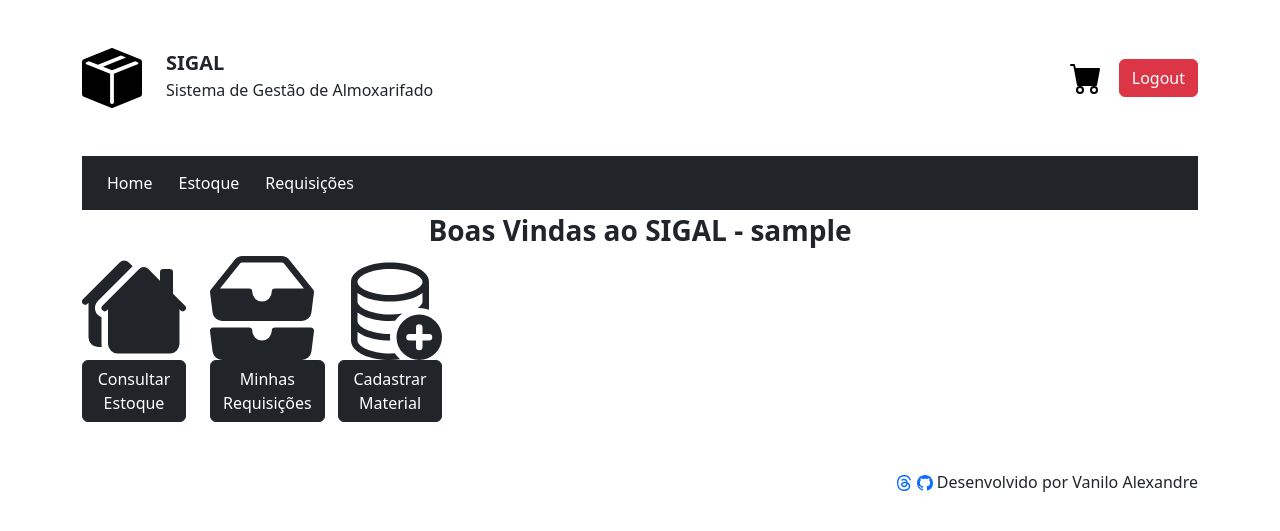
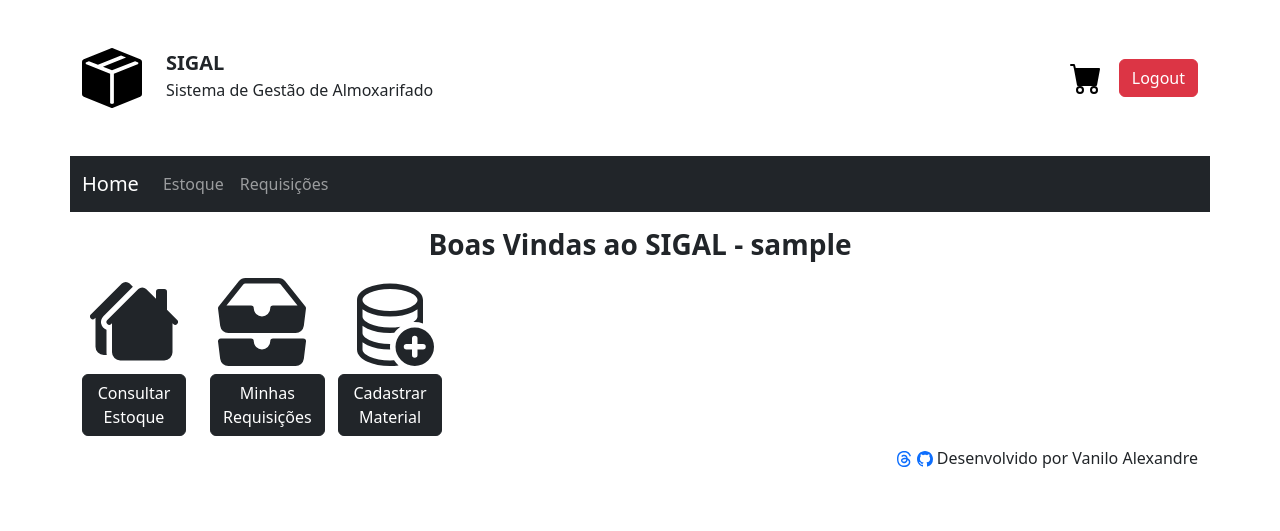
Before and after one commit to Maygriev/SIGAL, a Django app: page / in a window 1280 px wide. Shown: the top 531 px of the page. Run offline with Django 5.2, Linux system fonts and the light colour scheme; the visitor is signed in with stand-in values (Sample User, id 1); some libraries are stand-ins or nearby versions.

Commit message:
Atualizando o Navbar e adicionando uma visão mais detalhada das requisições.

```diff
--- a/apps/carrinho/views.py
+++ b/apps/carrinho/views.py
@@ -10,7 +10,7 @@ def addCarrinho(request, itemID):
         messages.error(request, 'Usuário não logado')
         return redirect('login')
 
-    material = Material.objects.get(id=itemID)
+    material = get_object_or_404(Material, id=itemID)
 
     itemCarrinho = Carrinho.objects.filter(user=request.user, item=material).first()
 
@@ -29,7 +29,7 @@ def remCarrinho(request, carrinhoItemID):
         messages.error(request, 'Usuário não logado')
         return redirect('login')
 
-    material = Material.objects.get(id=carrinhoItemID)
+    material = get_object_or_404(Material, id=carrinhoItemID)
     itemCarrinho = get_object_or_404(Carrinho, user=request.user, item=material)
 
     if itemCarrinho:
@@ -43,7 +43,7 @@ def updCarrinho(request, carrinhoItemID):
         messages.error(request, 'Usuário não logado')
         return redirect('login')
 
-    material = Material.objects.get(id=carrinhoItemID)
+    material = get_object_or_404(Material, id=carrinhoItemID)
 
     itemCarrinho = Carrinho.objects.filter(user=request.user, item=material).first()
 
--- a/apps/requisition/views.py
+++ b/apps/requisition/views.py
@@ -5,14 +5,15 @@ from django.core.paginator import Paginator
 
 from apps.carrinho.models import Carrinho
 from apps.requisition.models import Requisition, RequisitionItem
-from apps.estoque.models import Material
 
 def viewRequisition(request, reqID):
     if not request.user.is_authenticated:
         messages.error(request, 'Usuário não logado')
         return redirect('login')
 
-    pass
+    req = get_object_or_404(Requisition, id=reqID)
+
+    return render(request, 'requisition/viewRequisition.html', {'req':req})
 
 def addRequisition(request):
     if not request.user.is_authenticated:
--- a/templates/estoque/index.html
+++ b/templates/estoque/index.html
@@ -10,8 +10,8 @@
     <div class="container-sm">
         <h3 class="text-center fw-bold">Boas Vindas ao SIGAL - {{user.get_username}}</h3>
         <div class="row">
-            <div class="col" style="max-width: 128px;">
-                <div class="card-body">
+            <div class="col text-center" style="max-height: 128px; max-width: 128px;">
+                <div class="container p-2">
                     <a href="{% url 'list-material'%}" style="color: currentColor;">
                         <svg xmlns="http://www.w3.org/2000/svg" fill="currentColor" class="bi bi-houses-fill" viewBox="0 0 16 16">
                             <path d="M7.207 1a1 1 0 0 0-1.414 0L.146 6.646a.5.5 0 0 0 .708.708L1 7.207V12.5A1.5 1.5 0 0 0 2.5 14h.55a2.5 2.5 0 0 1-.05-.5V9.415a1.5 1.5 0 0 1-.56-2.475l5.353-5.354z"/>
@@ -21,8 +21,8 @@
                 </div>
                 <a href="{% url 'list-material'%}" class="btn btn-dark">Consultar Estoque</a>
             </div>
-            <div class="col" style="max-width: 128px;">
-                <div class="card-body">
+            <div class="col text-center" style="max-height: 128px; max-width: 128px;">
+                <div class="container p-2">
                     <a href="{% url 'my-requisitions'%}" style="color: currentColor;">
                         <svg xmlns="http://www.w3.org/2000/svg" fill="currentColor" class="bi bi-inboxes-fill" viewBox="0 0 16 16">
                             <path d="M4.98 1a.5.5 0 0 0-.39.188L1.54 5H6a.5.5 0 0 1 .5.5 1.5 1.5 0 0 0 3 0A.5.5 0 0 1 10 5h4.46l-3.05-3.812A.5.5 0 0 0 11.02 1zM3.81.563A1.5 1.5 0 0 1 4.98 0h6.04a1.5 1.5 0 0 1 1.17.563l3.7 4.625a.5.5 0 0 1 .106.374l-.39 3.124A1.5 1.5 0 0 1 14.117 10H1.883A1.5 1.5 0 0 1 .394 8.686l-.39-3.124a.5.5 0 0 1 .106-.374zM.125 11.17A.5.5 0 0 1 .5 11H6a.5.5 0 0 1 .5.5 1.5 1.5 0 0 0 3 0 .5.5 0 0 1 .5-.5h5.5a.5.5 0 0 1 .496.562l-.39 3.124A1.5 1.5 0 0 1 14.117 16H1.883a1.5 1.5 0 0 1-1.489-1.314l-.39-3.124a.5.5 0 0 1 .121-.393z"/>
@@ -32,8 +32,8 @@
                 <a href="{% url 'my-requisitions'%}" class="btn btn-dark">Minhas Requisições</a>
             </div>
             {% if perms.estoque.add_material %}
-                <div class="col" style="max-width: 128px;">
-                    <div class="card-body">
+                <div class="col text-center" style="max-height: 128px; max-width: 128px;">
+                    <div class="container p-2">
                         <a href="add-material" style="color: currentColor;">
                             <svg xmlns="http://www.w3.org/2000/svg" fill="currentColor" class="bi bi-database-add" viewBox="0 0 16 16">
                                 <path d="M12.5 16a3.5 3.5 0 1 0 0-7 3.5 3.5 0 0 0 0 7m.5-5v1h1a.5.5 0 0 1 0 1h-1v1a.5.5 0 0 1-1 0v-1h-1a.5.5 0 0 1 0-1h1v-1a.5.5 0 0 1 1 0"/>
--- a/templates/partials/navbar.html
+++ b/templates/partials/navbar.html
@@ -1,11 +1,11 @@
 {% if user.is_authenticated %}
-<div class="container-sm mb-1">
-    <nav class="navbar navbar-dark bg-dark">
-        <div class="container-fluid justify-content-start">
-            <a href="{% url 'home'%}" class="btn btn-dark">Home</a>
-            <a href="{% url 'list-material'%}" class="btn btn-dark">Estoque</a>
-            <a href="{% url 'my-requisitions'%}" class="btn btn-dark">Requisições</a>
+<nav class="navbar sticky-top navbar-dark bg-dark container-sm mb-3">
+    <div class="container-fluid justify-content-start">
+        <a href="{% url 'home'%}" class="navbar-brand">Home</a>
+        <div class="navbar-nav flex-row">
+            <a href="{% url 'list-material'%}" class="nav-link p-2">Estoque</a>
+            <a href="{% url 'my-requisitions'%}" class="nav-link p-2">Requisições</a>
         </div>
-    </nav>
-</div>
+    </div>
+</nav>
 {% endif %}
```
Also changed, not shown: templates/requisition/requisitionTable.html (+9 -2 lines), templates/requisition/viewRequisition.html (added, +38 -0 lines).
